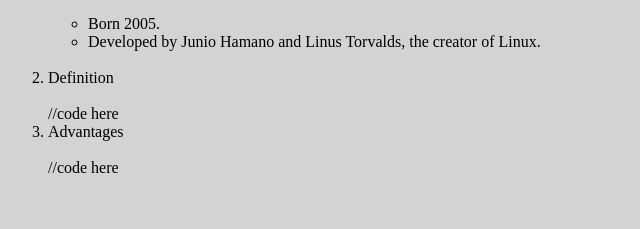
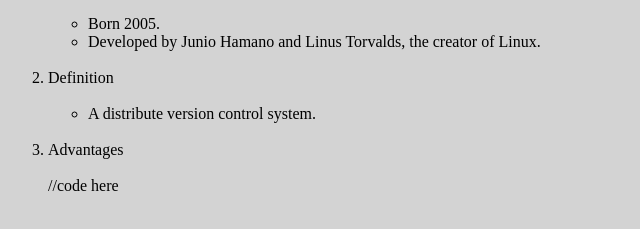
Before and after one commit to ProgappsServer/Repo1, a plain HTML site: page index.html in a window 1280 px wide. Shown: the part 87-316 px from the top of the page, without its empty margins (0-640 px from the left). Drawn offline with Linux system fonts and the light colour scheme.

Commit message:
definition added

```diff
--- a/index.html
+++ b/index.html
@@ -13,7 +13,9 @@
 <br>
 <li>Definition</li>
 <br>
-//code here
+<ul>
+<li>A distribute version control system.</li>
+</ul>
 <br>
 <li>Advantages</li>
 <br>
```
